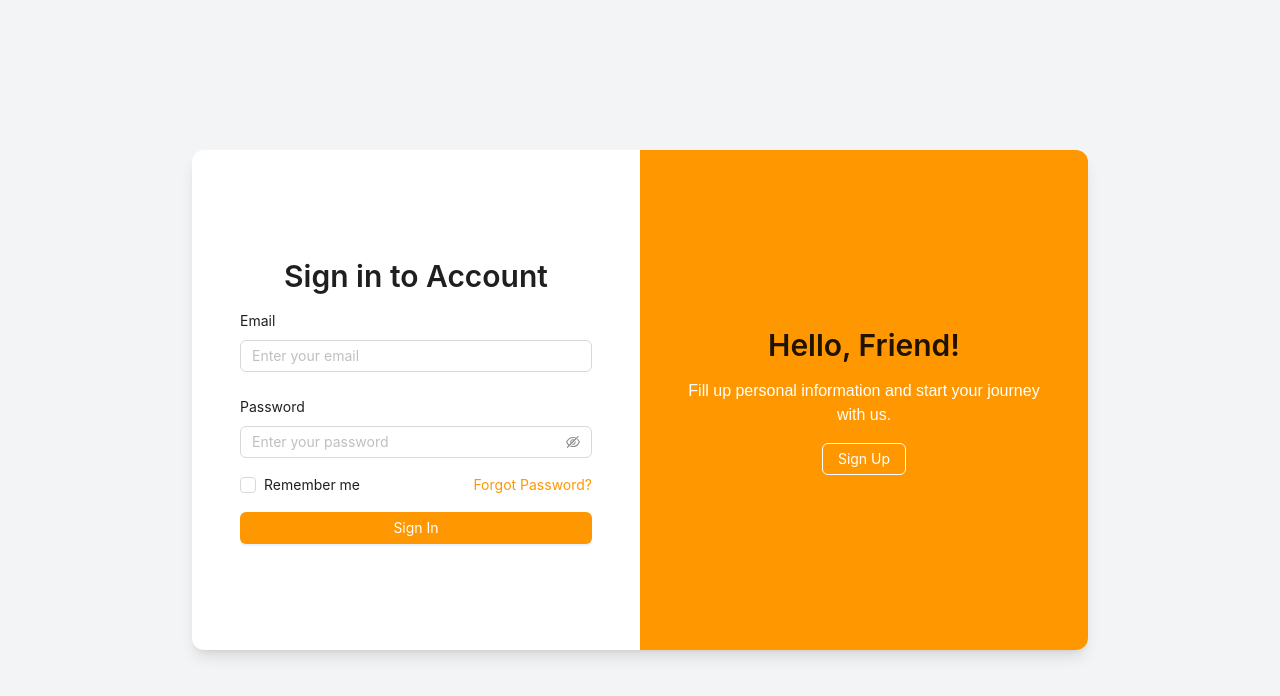
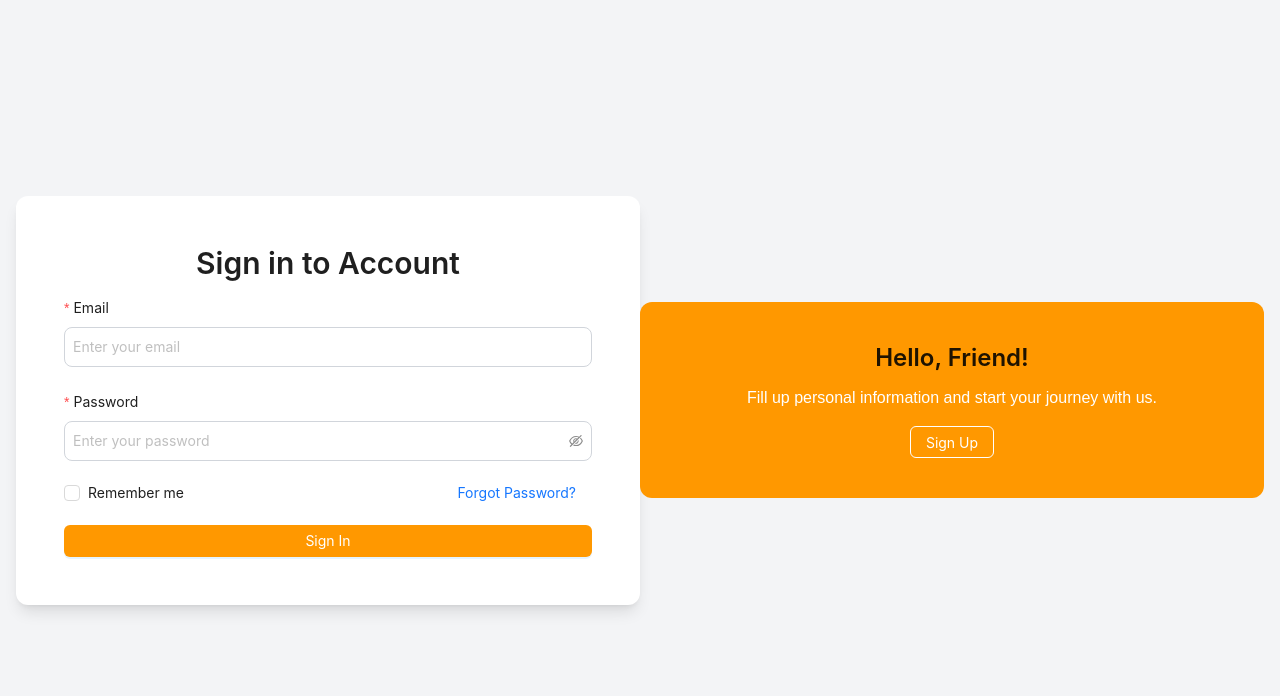
Before and after one commit to Belhajikram/NotesAppFront, a Next.js app in the folder my-app/: page /login in a window 1280 px wide. Shown: the top 696 px of the page. Built offline with nearby package versions, Linux system fonts and the light colour scheme; no server answers.

Commit message:
Made changes for login form

```diff
--- a/my-app/src/app/login/page.tsx
+++ b/my-app/src/app/login/page.tsx
@@ -27,41 +27,71 @@ export default function SignIn() {
   };
 
   return (
-    <div className="flex h-screen items-center justify-center bg-gray-100 p-4">
-      <div className="w-full max-w-4xl flex flex-col md:flex-row bg-white shadow-lg rounded-xl overflow-hidden">
+    <div className="flex flex-col md:flex-row items-center justify-center min-h-screen bg-gray-100 p-4">
       {/* Left Side - Login Form */}
-        <div className="w-full md:w-1/2 p-6 md:p-12 flex flex-col justify-center min-h-[500px]">
-          <Typography.Title level={2} className="text-green-600 text-center">
+      <div className="w-full md:w-1/2 p-6 md:p-12 bg-white rounded-xl shadow-lg max-w-md md:max-w-none">
+        <Typography.Title level={2} className="text-center text-gray-800">
           Sign in to Account
         </Typography.Title>
-          <Form layout="vertical" onFinish={handleSubmit} className="space-y-4">
-            <Form.Item label="Email" rules={[{ required: true, type: "email" }]}>
-              <Input value={email} onChange={(e) => setEmail(e.target.value)} placeholder="Enter your email" />
+        <Form onFinish={handleSubmit} layout="vertical" className="space-y-4">
+          <Form.Item
+            label="Email"
+            name="email"
+            rules={[{ required: true, message: "Please enter a valid email", type: "email" }]}
+          >
+            <Input
+              value={email}
+              onChange={(e) => setEmail(e.target.value)}
+              placeholder="Enter your email"
+              className="rounded-lg border-gray-300 p-2 w-full"
+            />
           </Form.Item>
-            <Form.Item label="Password" rules={[{ required: true }]}>
-              <Input.Password value={password} onChange={(e) => setPassword(e.target.value)} placeholder="Enter your password" />
+          <Form.Item
+            label="Password"
+            name="password"
+            rules={[{ required: true, message: "Please enter your password" }]}
+          >
+            <Input.Password
+              value={password}
+              onChange={(e) => setPassword(e.target.value)}
+              placeholder="Enter your password"
+              className="rounded-lg border-gray-300 p-2 w-full"
+            />
           </Form.Item>
-            <div className="flex justify-between items-center mb-4">
+          <div className="flex items-center justify-between text-sm">
             <Checkbox>Remember me</Checkbox>
-              <a className="text-[#FF9800]">Forgot Password?</a>
+            <Button type="link" className="text-[#FF9800]">
+              Forgot Password?
+            </Button>
           </div>
-            <Button type="primary" htmlType="submit" block loading={loading} className="bg-[#FF9800] hover:bg-[#e68900]">
+          <Button
+            type="primary"
+            htmlType="submit"
+            block
+            className="bg-[#FF9800] text-white hover:bg-[#e68900] transition-colors duration-300 mt-4"
+          >
             Sign In
           </Button>
         </Form>
       </div>
 
-        {/* Right Side - Signup Section */}
-        <div className="w-full md:w-1/2 bg-[#FF9800] text-white flex flex-col justify-center items-center p-6 md:p-10 min-h-[500px]">
-          <Typography.Title level={2} className="text-center">
+      {/* Right Side - Welcome Section (Hidden on Mobile) */}
+      <div className="w-full md:w-1/2 bg-[#FF9800] flex flex-col justify-center items-center text-white p-8 md:p-10 rounded-xl mt-6 md:mt-0">
+        <Typography.Title level={3} className="text-center">
           Hello, Friend!
         </Typography.Title>
-          <p className="text-center">Fill up personal information and start your journey with us.</p>
-          <Button ghost className="border-white mt-4" onClick={() => router.push("/register")}>
+        <p className="text-center text-base">
+          Fill up personal information and start your journey with us.
+        </p>
+        <Button
+          ghost
+          className="border-white text-white hover:bg-white hover:text-[#FF9800] mt-4"
+          onClick={() => router.push("/register")}
+        >
           Sign Up
         </Button>
       </div>
     </div>
-    </div>
   );
+
 }
```
Lines whose indentation alone changed are shown as unchanged.
